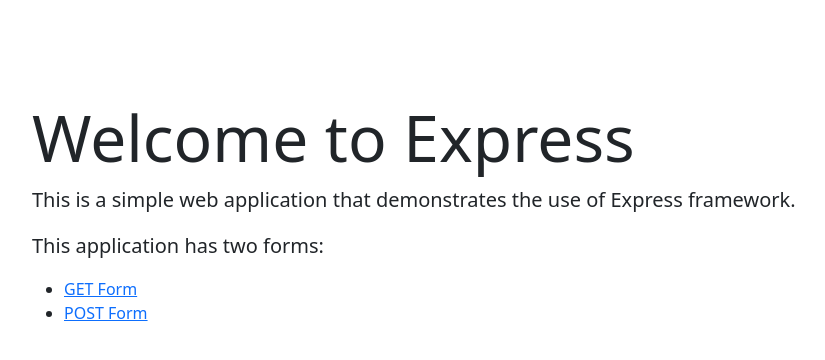
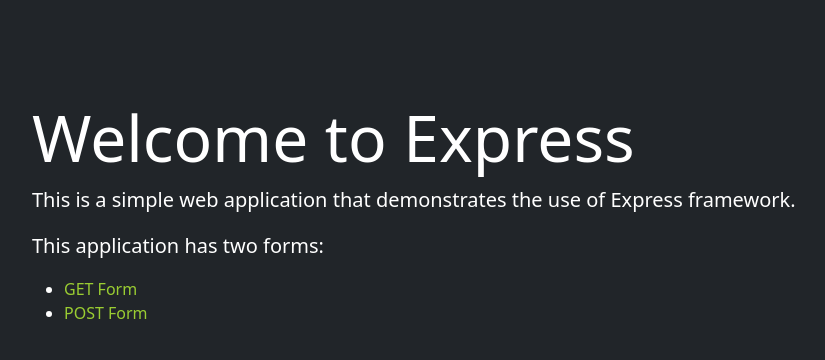
Before and after one commit to ManoharNaidu/FormsAndFiles, a Node server app: page / in a window 1280 px wide. Shown: the top 360 px of the page, without its empty margins (50-875 px from the left). Run offline with Node 20, Linux system fonts and the light colour scheme.

Commit message:
A little bit CSS changes in welcome.ejs

```diff
--- a/views/welcome.ejs
+++ b/views/welcome.ejs
@@ -10,9 +10,13 @@
             margin-top: 100px;
             /* text-align: center; */
         }
+        a {
+            color: yellowgreen;
+            text-decoration: none;
+        }
     </style>
 </head>
-<body>
+<body class="bg-dark text-white">
     <div class="container">
         <h1 class="display-3">Welcome to Express</h1>
         <p class="lead">This is a simple web application that demonstrates the use of Express framework.</p>
```
